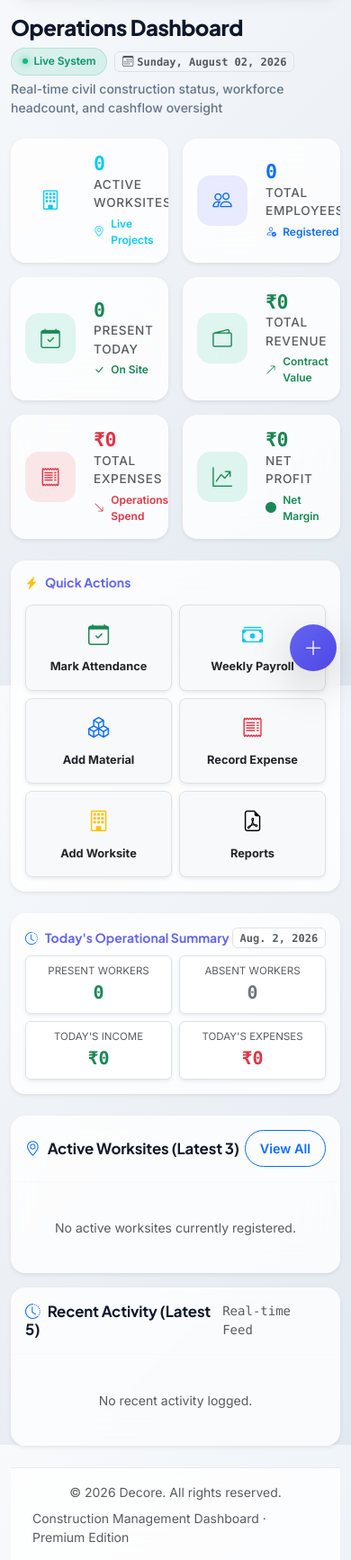
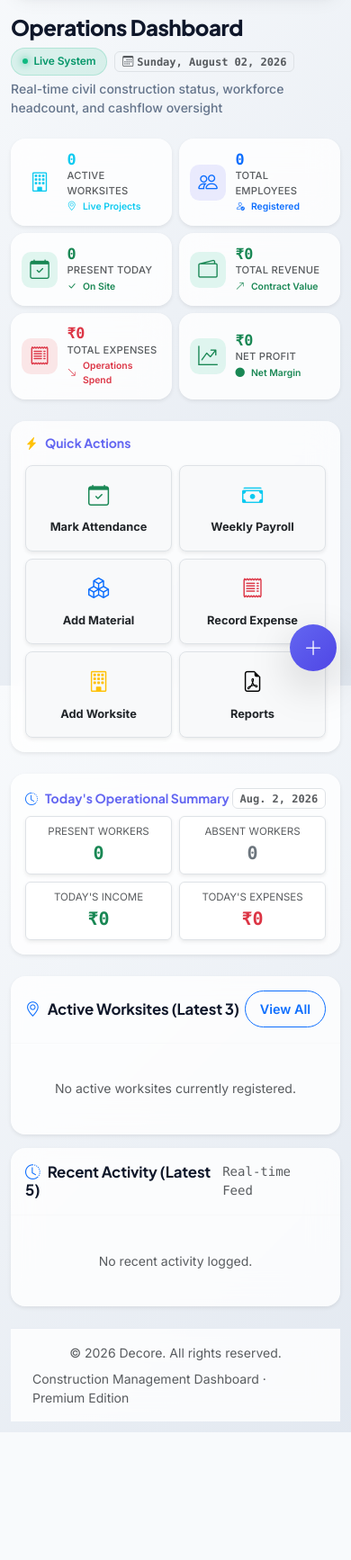
Before and after one commit to MIK7985/Decore-Construction-Web-App, a Django app: page /dashboard/ in a window 390 px wide. Shown: the part 82-1816 px from the top of the page at 90% size. After the commit the page ends 1674 px from the top, so only its background shows below. Run offline with Django 5.2, Linux system fonts and the light colour scheme; the visitor is signed in with stand-in values (Sample User, id 1); data that the repository does not hold is empty.

Commit message:
Fix mobile stat card layout with responsive padding, scaled icons, and clean mobile typography

```diff
--- a/static/css/style.css
+++ b/static/css/style.css
@@ -477,6 +477,33 @@ a:hover {
   align-items: center;
   gap: 0.2rem;
   margin-top: 0.25rem;
+}
+
+/* Mobile responsive stat card optimizations */
+@media (max-width: 575.98px) {
+  .decore-stat-card {
+    padding: 0.85rem 0.75rem !important;
+    gap: 0.65rem !important;
+    align-items: center !important;
+  }
+  .decore-stat-icon {
+    width: 40px !important;
+    height: 40px !important;
+    font-size: 1.1rem !important;
+    border-radius: 0.65rem !important;
+  }
+  .decore-stat-value {
+    font-size: 1.05rem !important;
+  }
+  .decore-stat-label {
+    font-size: 0.7rem !important;
+    margin-bottom: 0.1rem !important;
+    letter-spacing: 0.02em !important;
+  }
+  .decore-stat-trend {
+    font-size: 0.65rem !important;
+    margin-top: 0.1rem !important;
+  }
 }
 
 .decore-card-header {
--- a/templates/dashboard/index.html
+++ b/templates/dashboard/index.html
@@ -17,16 +17,16 @@
     </div>
 </div>
 
-<!-- Section 2: Quick Statistics (3 Cards Per Row Grid) -->
-<div class="row g-3 mb-4">
+<!-- Section 2: Quick Statistics (Mobile 2-Col, Desktop 3-Col Grid) -->
+<div class="row g-2 g-md-3 mb-4">
     <!-- 1. Active Worksites -->
     <div class="col-6 col-md-4 col-lg-4">
         <div class="decore-card decore-stat-card p-3 h-100 decore-card-lift shadow-sm border-0">
             <span class="decore-stat-icon bg-info-soft"><i class="bi bi-building text-info fs-4"></i></span>
             <div class="w-100 min-w-0">
-                <div class="decore-stat-value font-monospace fw-bold text-info" style="font-size: 1.35rem;">{{ stats.active_worksites }}</div>
+                <div class="decore-stat-value font-monospace fw-bold text-info">{{ stats.active_worksites }}</div>
                 <div class="decore-stat-label text-muted">Active Worksites</div>
-                <div class="decore-stat-trend text-info mt-1" style="font-size:0.75rem;"><i class="bi bi-geo-alt me-1"></i>Live Projects</div>
+                <div class="decore-stat-trend text-info mt-1"><i class="bi bi-geo-alt me-1"></i>Live Projects</div>
             </div>
         </div>
     </div>
@@ -36,9 +36,9 @@
         <div class="decore-card decore-stat-card p-3 h-100 decore-card-lift shadow-sm border-0">
             <span class="decore-stat-icon bg-primary-soft"><i class="bi bi-people text-primary fs-4"></i></span>
             <div class="w-100 min-w-0">
-                <div class="decore-stat-value font-monospace fw-bold text-primary" style="font-size: 1.35rem;">{{ stats.total_employees }}</div>
+                <div class="decore-stat-value font-monospace fw-bold text-primary">{{ stats.total_employees }}</div>
                 <div class="decore-stat-label text-muted">Total Employees</div>
-                <div class="decore-stat-trend text-primary mt-1" style="font-size:0.75rem;"><i class="bi bi-person-check me-1"></i>Registered</div>
+                <div class="decore-stat-trend text-primary mt-1"><i class="bi bi-person-check me-1"></i>Registered</div>
             </div>
         </div>
     </div>
@@ -48,9 +48,9 @@
         <div class="decore-card decore-stat-card p-3 h-100 decore-card-lift shadow-sm border-0">
             <span class="decore-stat-icon bg-success-soft"><i class="bi bi-calendar-check text-success fs-4"></i></span>
             <div class="w-100 min-w-0">
-                <div class="decore-stat-value font-monospace fw-bold text-success" style="font-size: 1.35rem;">{{ stats.present_today }}</div>
+                <div class="decore-stat-value font-monospace fw-bold text-success">{{ stats.present_today }}</div>
                 <div class="decore-stat-label text-muted">Present Today</div>
-                <div class="decore-stat-trend text-success mt-1" style="font-size:0.75rem;"><i class="bi bi-check-lg me-1"></i>On Site</div>
+                <div class="decore-stat-trend text-success mt-1"><i class="bi bi-check-lg me-1"></i>On Site</div>
             </div>
         </div>
     </div>
@@ -60,9 +60,9 @@
         <div class="decore-card decore-stat-card p-3 h-100 decore-card-lift shadow-sm border-0">
             <span class="decore-stat-icon bg-success-soft"><i class="bi bi-wallet2 text-success fs-4"></i></span>
             <div class="w-100 min-w-0">
-                <div class="decore-stat-value font-monospace fw-bold text-success" style="font-size: 1.35rem;">₹{{ stats.total_revenue|floatformat:0|intcomma }}</div>
+                <div class="decore-stat-value font-monospace fw-bold text-success">₹{{ stats.total_revenue|floatformat:0|intcomma }}</div>
                 <div class="decore-stat-label text-muted">Total Revenue</div>
-                <div class="decore-stat-trend text-success mt-1" style="font-size:0.75rem;"><i class="bi bi-arrow-up-right me-1"></i>Contract Value</div>
+                <div class="decore-stat-trend text-success mt-1"><i class="bi bi-arrow-up-right me-1"></i>Contract Value</div>
             </div>
         </div>
     </div>
@@ -72,9 +72,9 @@
         <div class="decore-card decore-stat-card p-3 h-100 decore-card-lift shadow-sm border-0">
             <span class="decore-stat-icon bg-danger-soft"><i class="bi bi-receipt text-danger fs-4"></i></span>
             <div class="w-100 min-w-0">
-                <div class="decore-stat-value font-monospace fw-bold text-danger" style="font-size: 1.35rem;">₹{{ stats.total_expenses|floatformat:0|intcomma }}</div>
+                <div class="decore-stat-value font-monospace fw-bold text-danger">₹{{ stats.total_expenses|floatformat:0|intcomma }}</div>
                 <div class="decore-stat-label text-muted">Total Expenses</div>
-                <div class="decore-stat-trend text-danger mt-1" style="font-size:0.75rem;"><i class="bi bi-arrow-down-right me-1"></i>Operations Spend</div>
+                <div class="decore-stat-trend text-danger mt-1"><i class="bi bi-arrow-down-right me-1"></i>Operations Spend</div>
             </div>
         </div>
     </div>
@@ -86,11 +86,11 @@
                 <i class="bi {% if stats.is_profit_positive %}bi-graph-up-arrow text-success{% else %}bi-graph-down-arrow text-danger{% endif %} fs-4"></i>
             </span>
             <div class="w-100 min-w-0">
-                <div class="decore-stat-value font-monospace fw-bold {% if stats.is_profit_positive %}text-success{% else %}text-danger{% endif %}" style="font-size: 1.35rem;">
+                <div class="decore-stat-value font-monospace fw-bold {% if stats.is_profit_positive %}text-success{% else %}text-danger{% endif %}">
                     {% if not stats.is_profit_positive %}-{% endif %}₹{{ stats.net_profit_abs|floatformat:0|intcomma }}
                 </div>
                 <div class="decore-stat-label text-muted">Net Profit</div>
-                <div class="decore-stat-trend {% if stats.is_profit_positive %}text-success{% else %}text-danger{% endif %} mt-1" style="font-size:0.75rem;">
+                <div class="decore-stat-trend {% if stats.is_profit_positive %}text-success{% else %}text-danger{% endif %} mt-1">
                     <i class="bi {% if stats.is_profit_positive %}bi-circle-fill{% else %}bi-exclamation-circle-fill{% endif %} me-1"></i>Net Margin
                 </div>
             </div>
```
